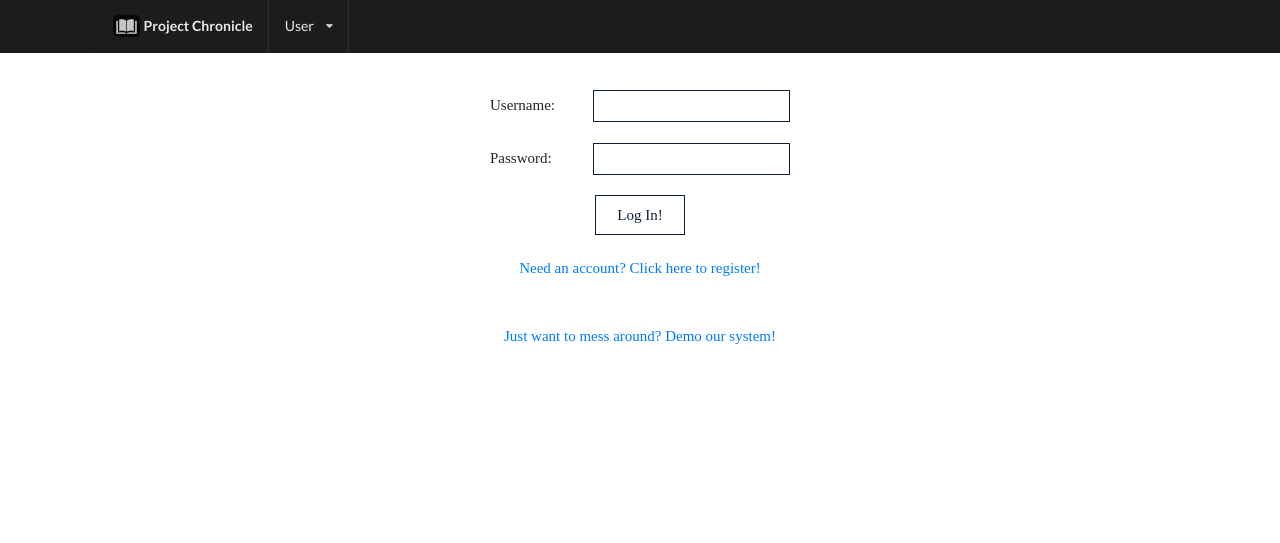
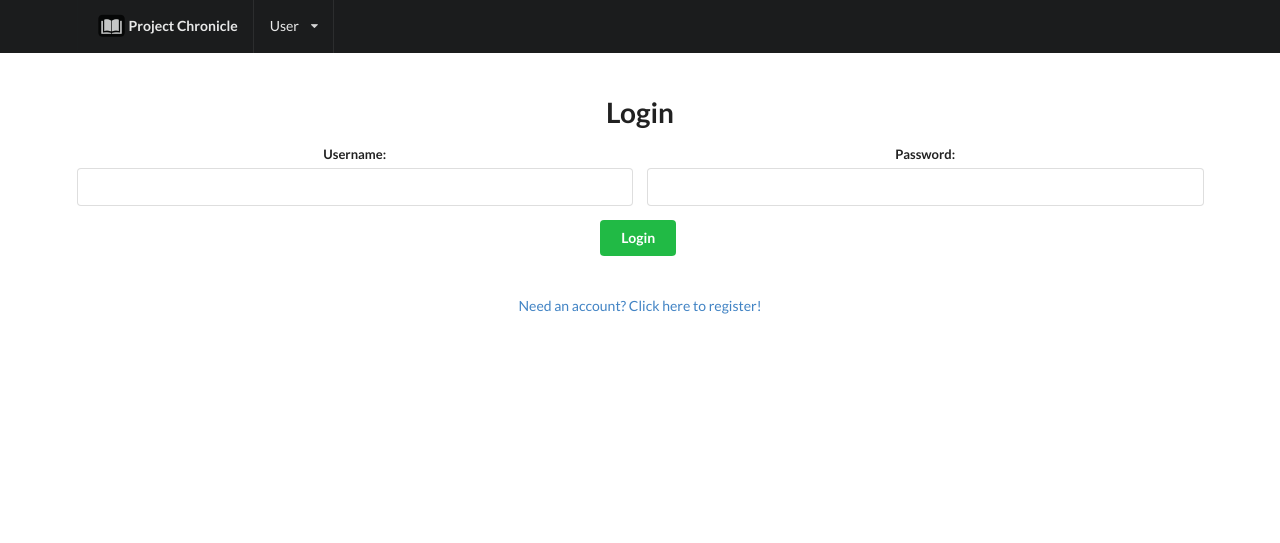
Before and after one commit to bhairavmehta95/Project-Chronicle, a Django app: page /login/ in a window 1280 px wide. Shown: the top 543 px of the page. After the commit the page ends 314 px from the top, so only its background shows below. Run offline with Django 3.2, Linux system fonts and the light colour scheme; parts of the project's set-up code (start-up, migrations or seed data) failed here and were passed over; some libraries are stand-ins or nearby versions.

Commit message:
new UI updates

```diff
--- a/speech/static/css/login.css
+++ /dev/null
@@ -1,52 +0,0 @@
-form {
-    margin-top: 4em;
-    text-align: center;
-}
-
-.loginContainer {
-    font-size:15px;
-    margin-top: 6em;
-    width: 22em;
-    text-align: center;
-    font-family: "Century Gothic",sans-seif;
-}
-
-.loginContainer label {
-    float:left;
-    margin-left:0;
-    margin-bottom:0;
-}
-
-.loginContainer .formRow {
-    height: 2em;
-    line-height:2em;
-}
-
-.loginContainer input[type=text],
-.loginContainer input[type=password] {
-    width:13em;
-    text-align:left;
-    float:right;
-    text-indent:.5em;
-    box-sizing:content-box;
-    height:2em;
-    line-height:2em;
-    padding:0;
-    border: solid 1px #0f1f38;
-}
-
-.submitButton {
-    background-color: #fff;
-    color: #0f1f38;
-    border: 1px solid #0f1f38;
-    padding: .5em 0;
-    width:30%;
-}
-
-.registerLink {
-}
-
-    .submitButton:hover {
-        background-color: #f55449;
-        color: #fff;
-    }
--- a/speech/templates/login.html
+++ b/speech/templates/login.html
@@ -1,56 +1,45 @@
-<!-- Google Analytics Script -->
-<script>
-  (function(i,s,o,g,r,a,m){i['GoogleAnalyticsObject']=r;i[r]=i[r]||function(){
-  (i[r].q=i[r].q||[]).push(arguments)},i[r].l=1*new Date();a=s.createElement(o),
-  m=s.getElementsByTagName(o)[0];a.async=1;a.src=g;m.parentNode.insertBefore(a,m)
-  })(window,document,'script','https://www.google-analytics.com/analytics.js','ga');
-
-  ga('create', 'UA-83652865-1', 'auto');
-  ga('send', 'pageview');
-
-</script>
 
 <!DOCTYPE html>
 <html lang="en">
-{% include "base.html" %}
 <head>
     <title>Log In</title>
     <meta charset="utf-8">
 
+    {% load static %}
+    <script src="https://ajax.googleapis.com/ajax/libs/jquery/1.12.4/jquery.min.js"></script>
 
-    {% load static %}
-    <link rel="stylesheet" href="{% static 'css/bootstrap.css' %}">
-    <meta name="viewport" content="width=device-width, initial-scale=1">
-    <script src="https://ajax.googleapis.com/ajax/libs/jquery/1.12.4/jquery.min.js"></script>
-    <script src="http://maxcdn.bootstrapcdn.com/bootstrap/3.3.7/js/bootstrap.min.js"></script>
-    <link rel="stylesheet" type="text/css" href="{% static 'css/login.css' %}" />
 </head>
 <body>
-    <div class="container loginContainer">
-        <form method="post">
-            {% csrf_token %}
+{% include "base.html" %}
 
+<h1 class="ui center aligned header" style="padding-top: 70px">Login</h1>
+<div class="ui very padded center aligned container">
+    <form class="ui equal width form" method="post">
+        {% csrf_token %}
+        <div class="two fields">
             {% for field in form %}
-            <div class="formRow">
-                <label>{{ field.label_tag }}</label> {{ field }}
+            <div class="small field">
+            <label> {{ field.label_tag }} </label>
+                <div class="ui input">
+                    {{ field }}
+                </div>
             </div>
+            {% endfor %}
+        </div>
 
-            <br>
-            {% endfor %}
-
-            {% if error != None %}
-
+        {% if error != None %}
             {{ error }}
             <br>
-            {% endif %}
+        {% endif %}
 
-            <input type="submit" class="submitButton" value="Log In!" />
-            <br> <br>
-            <a class="registerLink" href="/signup"> Need an account? Click here to register!</a> <br><br><br>
+        <button class="ui green button" type="submit">
+          Login
+        </button>
+    </form>
 
-            <a class="registerLink" href="/demo"> Just want to mess around? Demo our system!</a>
+    <br> <br>
+    <a class="registerLink" href="/signup"> Need an account? Click here to register!</a> <br><br><br>
 
-        </form>
-    </div>
+</div>
 </body>
 </html>
```
Also changed, not shown: speech/student.py (+6 -7 lines), speech/templates/landing.html (+22 -39 lines), speech/templates/questions.html (+0 -70 lines), speech/templates/signup.html (+28 -35 lines).
